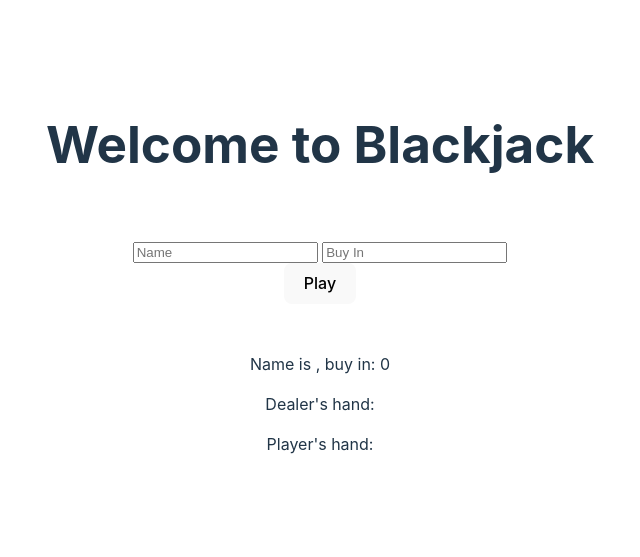
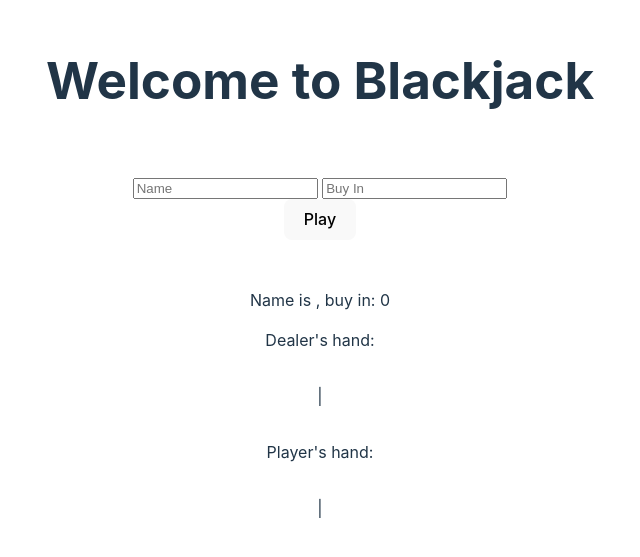
Before and after one commit to DanchoAtanasov/blackjack, a Svelte app in the folder uiclient/: page / in a window 1280 px wide. Shown: the part 123-680 px from the top of the page, without its empty margins (320-960 px from the left). Built offline with nearby package versions, Linux system fonts and the light colour scheme.

Commit message:
Added send dealer hand to all players

```diff
--- a/uiclient/src/App.svelte
+++ b/uiclient/src/App.svelte
@@ -38,16 +38,23 @@
 
   <p>Name is {$name}, buy in: {$buyin}</p>
   <p>Dealer's hand:</p>
-  {#each $dealerHandStore as dealerCard}
-    <p>{dealerCard.ValueStr} {dealerCard.Suit}</p>
-	{/each}
+  <div>
+    {#each $dealerHandStore as dealerCard}
+      <p class="inline-block">{dealerCard.ValueStr} {dealerCard.Suit} | </p>
+    {/each}
+  </div>
 
   <p>Player's hand:</p>
-  {#each $playerHandStore as playerCard}
-    <p> {playerCard.ValueStr} {playerCard.Suit}</p>
-	{/each}
+  <div>
+    {#each $playerHandStore as playerCard}
+      <p class="inline-block">{playerCard.ValueStr} {playerCard.Suit} | </p>
+    {/each}
+  </div>
 
 </main>
 
 <style>
+  .inline-block {
+    display: inline-block;
+  }
 </style>
```
Also changed, not shown: 2 other files (tests, documents, lock files or other folders).
